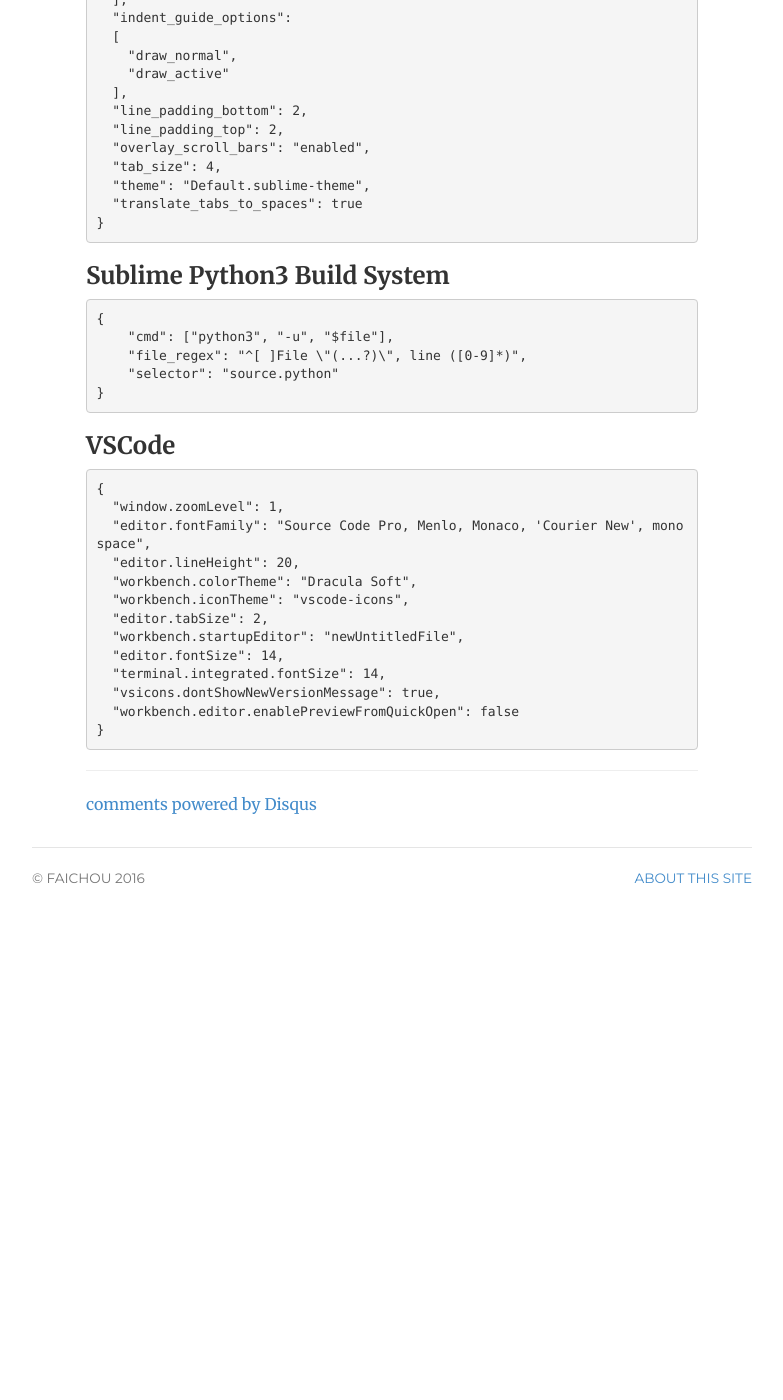
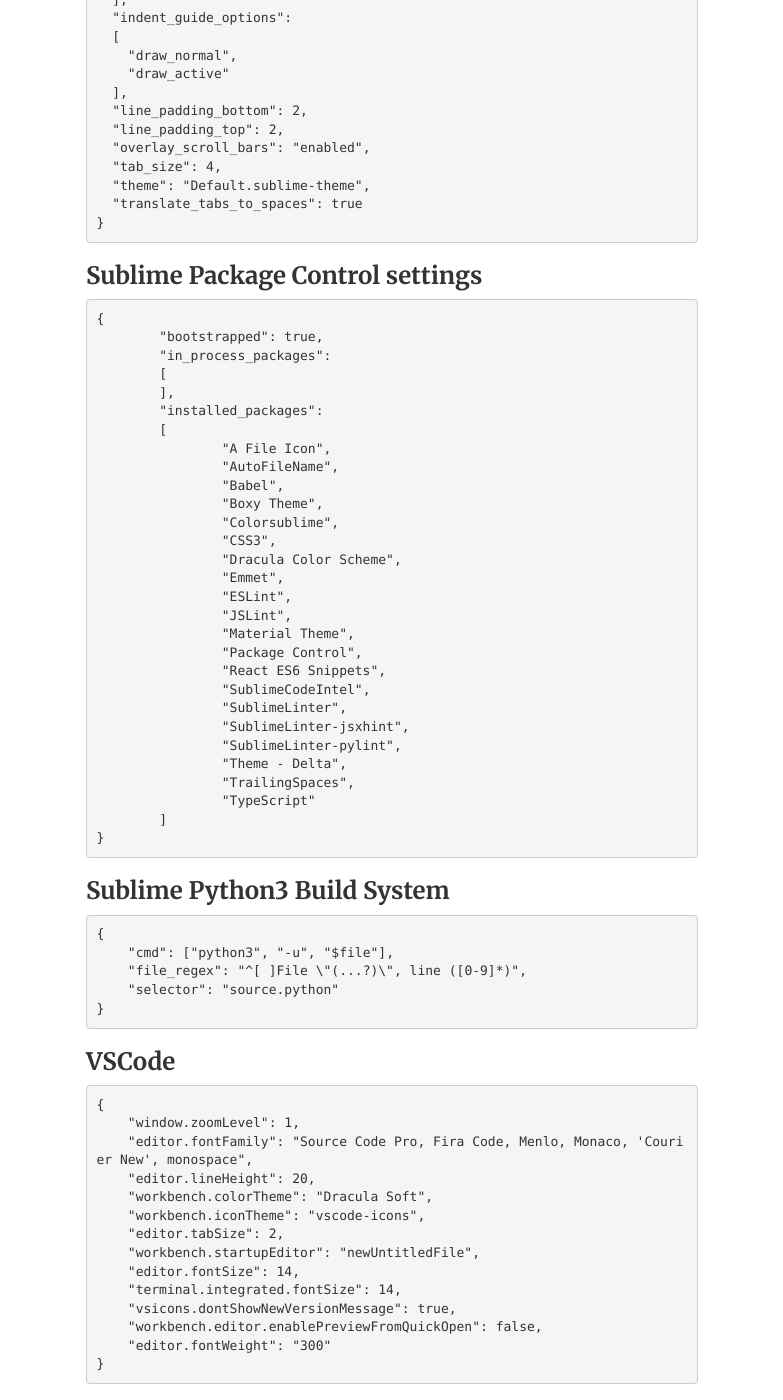
Before and after one commit to FaiChou/faichou.github.io, a Jekyll site: the page built from _posts/2017-08-24-SublimeAndVSCodeConfig.md, in a window 1280 px wide and 1400 px high, scrolled down 572 px. Shown: the whole window, without its empty margins (248-1031 px from the left). Built offline with Jekyll 4.4.1, drawn with Linux system fonts in a browser that asks for light colours; comment, search, counter and statistics services are not loaded; before the commit the page ends 1512 px from its top, so only the background shows below that; some of the changed text lies outside the part shown.

Commit message:
update vscode and sublime settings

````diff
--- a/_posts/2017-08-24-SublimeAndVSCodeConfig.md
+++ b/_posts/2017-08-24-SublimeAndVSCodeConfig.md
@@ -36,6 +36,40 @@
 }
 ```
 
+### Sublime Package Control settings
+
+```json
+{
+	"bootstrapped": true,
+	"in_process_packages":
+	[
+	],
+	"installed_packages":
+	[
+		"A File Icon",
+		"AutoFileName",
+		"Babel",
+		"Boxy Theme",
+		"Colorsublime",
+		"CSS3",
+		"Dracula Color Scheme",
+		"Emmet",
+		"ESLint",
+		"JSLint",
+		"Material Theme",
+		"Package Control",
+		"React ES6 Snippets",
+		"SublimeCodeIntel",
+		"SublimeLinter",
+		"SublimeLinter-jsxhint",
+		"SublimeLinter-pylint",
+		"Theme - Delta",
+		"TrailingSpaces",
+		"TypeScript"
+	]
+}
+```
+
 ### Sublime Python3 Build System
 
 ```json
@@ -50,16 +84,17 @@
 
 ```json
 {
-  "window.zoomLevel": 1,
-  "editor.fontFamily": "Source Code Pro, Menlo, Monaco, 'Courier New', monospace",
-  "editor.lineHeight": 20,
-  "workbench.colorTheme": "Dracula Soft",
-  "workbench.iconTheme": "vscode-icons",
-  "editor.tabSize": 2,
-  "workbench.startupEditor": "newUntitledFile",
-  "editor.fontSize": 14,
-  "terminal.integrated.fontSize": 14,
-  "vsicons.dontShowNewVersionMessage": true,
-  "workbench.editor.enablePreviewFromQuickOpen": false
+    "window.zoomLevel": 1,
+    "editor.fontFamily": "Source Code Pro, Fira Code, Menlo, Monaco, 'Courier New', monospace",
+    "editor.lineHeight": 20,
+    "workbench.colorTheme": "Dracula Soft",
+    "workbench.iconTheme": "vscode-icons",
+    "editor.tabSize": 2,
+    "workbench.startupEditor": "newUntitledFile",
+    "editor.fontSize": 14,
+    "terminal.integrated.fontSize": 14,
+    "vsicons.dontShowNewVersionMessage": true,
+    "workbench.editor.enablePreviewFromQuickOpen": false,
+    "editor.fontWeight": "300"
 }
 ```
````
Also changed, not shown: other parts of _posts/2017-08-24-SublimeAndVSCodeConfig.md (+1 -1 lines).
